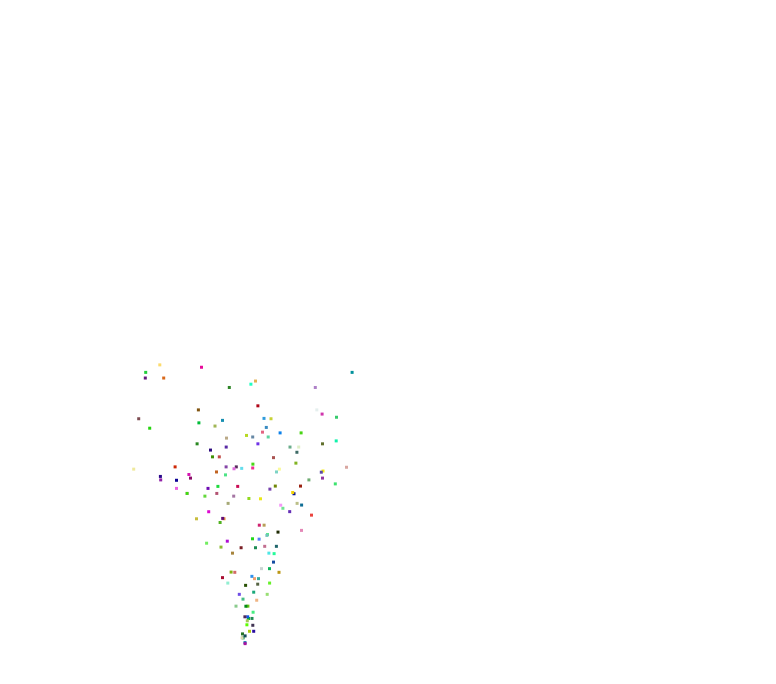
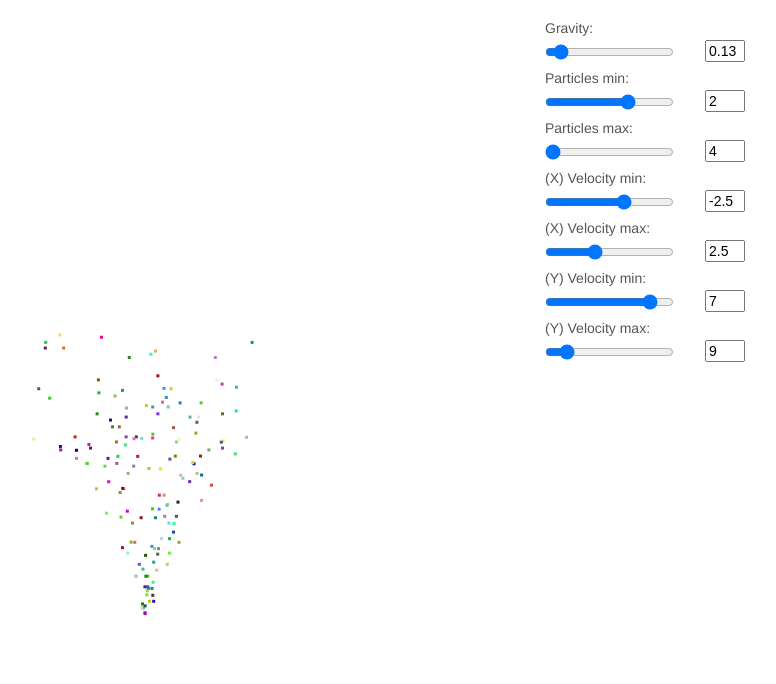
Before and after one commit to AleNoemi/rv-canvas-fireworks, a website: page index.html in a window 1280 px wide. Shown: the whole page, without its empty margins (395-1171 px from the left). Drawn offline with Linux system fonts and the light colour scheme; files that its build step writes are made by us from their sources; animation ran at ten frames a second.

Commit message:
add range inputs to enable changing animation settings

```diff
--- a/css/scss/app/_app.scss
+++ b/css/scss/app/_app.scss
@@ -5,7 +5,29 @@ body{
 }
 
 .canvas-wrapper{
-	width: 800px;
-	margin: 50px auto;
+	width: 1000px;
+	margin: 20px auto;
 	background: #fff;
 }
+
+.canvas-sidebar{
+	width: 200px;
+	float: right;
+	height: 600px;
+}
+
+.canvas-parameter-value{
+	width: 40px;
+	float: right;
+}
+
+.canvas-parameter-name{
+	font-weight: 500;
+	display: block;
+	margin-bottom: .3em;
+}
+
+.canvas-parameter-range{
+	display: block;
+	margin: 8px 0 10px 0;
+}
--- a/index.html
+++ b/index.html
@@ -16,7 +16,58 @@
 </head>
 <body>
 
+<!--
+var defaults = {
+		gravity: 0.13,
+		newParticlesMin: 2,
+		newParticlesMax: 4,
+		velocityXmin: -2.5,
+		velocityXmax: 2.5,
+		velocityYmin: 7,
+		velocityYmax: 9
+};
+-->
+
 <div class="canvas-wrapper">
+	<div class="canvas-sidebar">
+		<ul class="canvas-parameters">
+			<li class="js-canvas-parameter">
+				<span class="canvas-parameter-name">Gravity:</span>
+				<input type="text" class="canvas-parameter-value js-input-text" value="0.13">
+				<input type="range" min="0.1" max="0.5" step="0.01" value="0.13" name="gravity" class="canvas-parameter-range js-input-range" />
+			</li>
+			<li class="js-canvas-parameter">
+				<span class="canvas-parameter-name">Particles min:</span>
+				<input type="text" class="canvas-parameter-value js-input-text" value="2">
+				<input type="range" min="0" max="3" step="1" value="2" name="newParticlesMin" class="canvas-parameter-range js-input-range" />
+			</li>
+			<li class="js-canvas-parameter">
+				<span class="canvas-parameter-name">Particles max:</span>
+				<input type="text" class="canvas-parameter-value js-input-text" value="4">
+				<input type="range" min="4" max="10" step="1" value="4" name="newParticlesMax" class="canvas-parameter-range js-input-range" />
+			</li>
+			<li class="js-canvas-parameter">
+				<span class="canvas-parameter-name">(X) Velocity min:</span>
+				<input type="text" class="canvas-parameter-value js-input-text" value="-2.5">
+				<input type="range" min="-5" max="-1" step="0.5" value="-2.5" name="velocityXmin" class="canvas-parameter-range js-input-range" />
+			</li>
+			<li class="js-canvas-parameter">
+				<span class="canvas-parameter-name">(X) Velocity max:</span>
+				<input type="text" class="canvas-parameter-value js-input-text" value="2.5">
+				<input type="range" min="1" max="5" step="0.5" value="2.5" name="velocityXmax" class="canvas-parameter-range js-input-range" />
+			</li>
+			<li class="js-canvas-parameter">
+				<span class="canvas-parameter-name">(Y) Velocity min:</span>
+				<input type="text" class="canvas-parameter-value js-input-text" value="7">
+				<input type="range" min="1" max="8" step="1" value="7" name="velocityYmin" class="canvas-parameter-range js-input-range" />
+			</li>
+			<li class="js-canvas-parameter">
+				<span class="canvas-parameter-name">(Y) Velocity max:</span>
+				<input type="text" class="canvas-parameter-value js-input-text" value="9">
+				<input type="range" min="8" max="16" step="1" value="9" name="velocityYmax" class="canvas-parameter-range js-input-range" />
+			</li>
+		</ul>
+	</div>
 	<canvas id="fireworks-canvas" width="800" height="600"></canvas>
 </div>
 
@@ -24,10 +75,30 @@
 <script>
 	var APP = {};
 	document.addEventListener('DOMContentLoaded', function() {
-		APP.fireworks = new FireworksCanvas();
 
-		APP.fireworks.init({
-			id: '#fireworks-canvas'
+		APP.fireworks = new FireworksCanvas('#fireworks-canvas');
+		APP.fireworks.init();
+
+		var options = {};
+		var updateFireworks = function(prop, value) {
+			options[prop] = value;
+
+			APP.fireworks.destroy();
+			APP.fireworks = new FireworksCanvas('#fireworks-canvas');
+			APP.fireworks.init(options);
+		};
+
+		// Init parameter listeners
+		var parameters = document.querySelectorAll('.js-canvas-parameter');
+		[].forEach.call(parameters, function(param) {
+			var range = param.querySelector('.js-input-range');
+			var text = param.querySelector('.js-input-text');
+
+			range.addEventListener('change', function(event) {
+				var value = parseFloat(event.currentTarget.value);
+				text.value = value;
+				updateFireworks(range.name, value);
+			});
 		});
 	});
 </script>
--- a/src/index.js
+++ b/src/index.js
@@ -10,7 +10,7 @@ var DIMENTIONS = {
 
 // FireworksCanvas
 // =========================
-function FireworksCanvas() {
+function FireworksCanvas(selector) {
 	this.defaults = {
 		gravity: 0.13,
 		newParticlesMin: 2,
@@ -20,16 +20,16 @@ function FireworksCanvas() {
 		velocityYmin: 7,
 		velocityYmax: 9
 	};
+
+	this.canvas = document.querySelector(selector);
+
+	this.context = this.canvas.getContext('2d');
+	this.context.fillStyle = '#fff';
 }
 
 FireworksCanvas.prototype = {
 	init: function(options) {
 		this.options = extend(this.defaults, options);
-
-		this.canvas = document.querySelector(this.options.id);
-
-		this.context = this.canvas.getContext('2d');
-		this.context.fillStyle = '#fff';
 
 		this.stopped = 0;
 		this.particles = [];
@@ -37,8 +37,9 @@ FireworksCanvas.prototype = {
 		this.addParticles();
 	},
 
-	stop: function() {
+	destroy: function() {
 		this.stopped = 1;
+
 		this.clearPrevious();
 	},
 
@@ -123,8 +124,8 @@ FireworksCanvas.prototype = {
 	setRandomColor: function(x, y, direction) {
 		var alpha = 1;
 
+		// +0.15 to slow down the fadeOut effect
 		if (direction === 'down') {
-			// +0.15 to slow down the fadeOut effect
 			alpha = (alpha - (y / START_POSITION.y)) + 0.15;
 		}
 
@@ -155,5 +156,6 @@ function extend(a, b) {
 			a[key] = b[key];
 		}
 	}
+
 	return a;
 }
```
Also changed, not shown: build/index.min.js, css/style.css.
